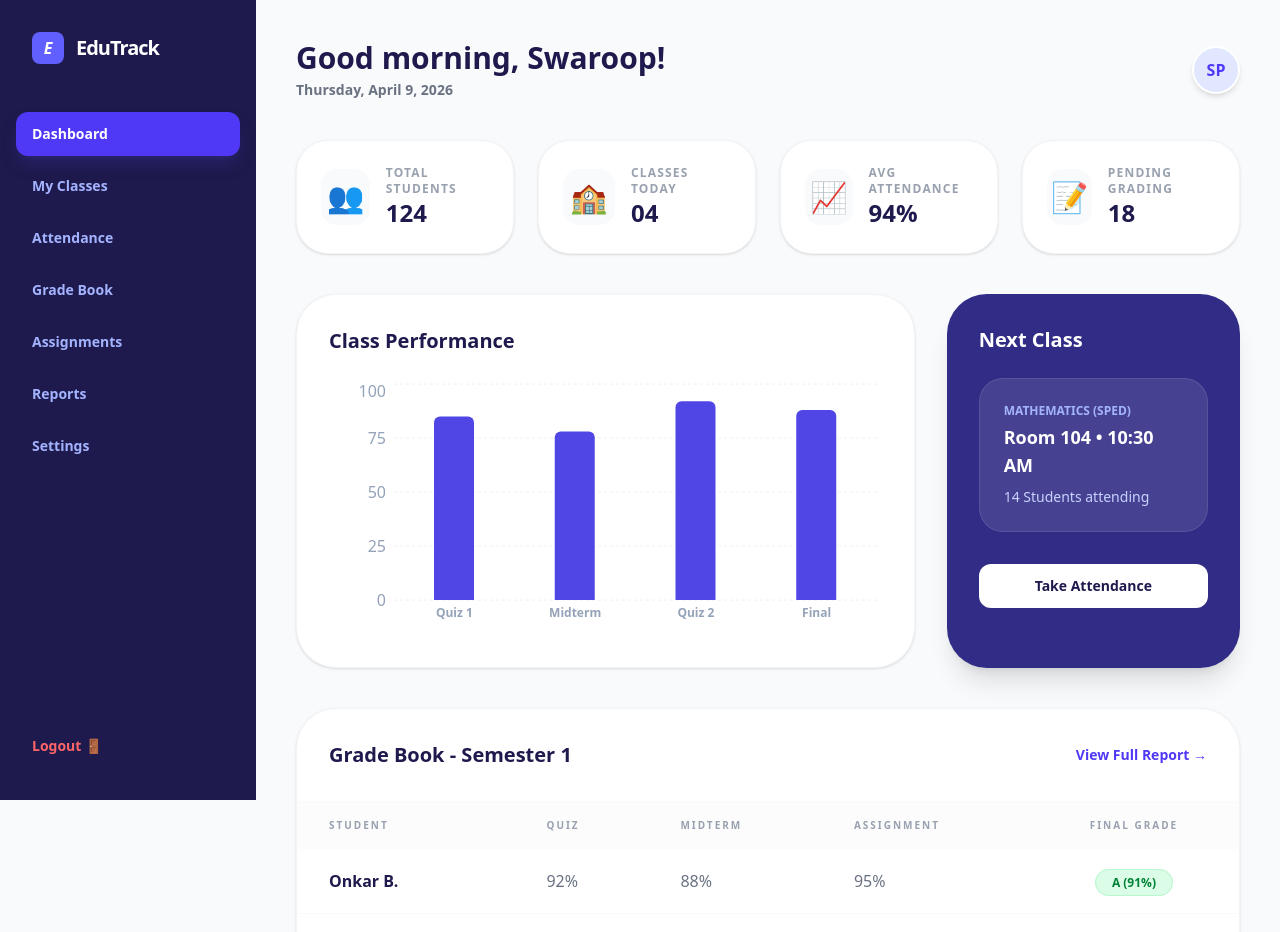
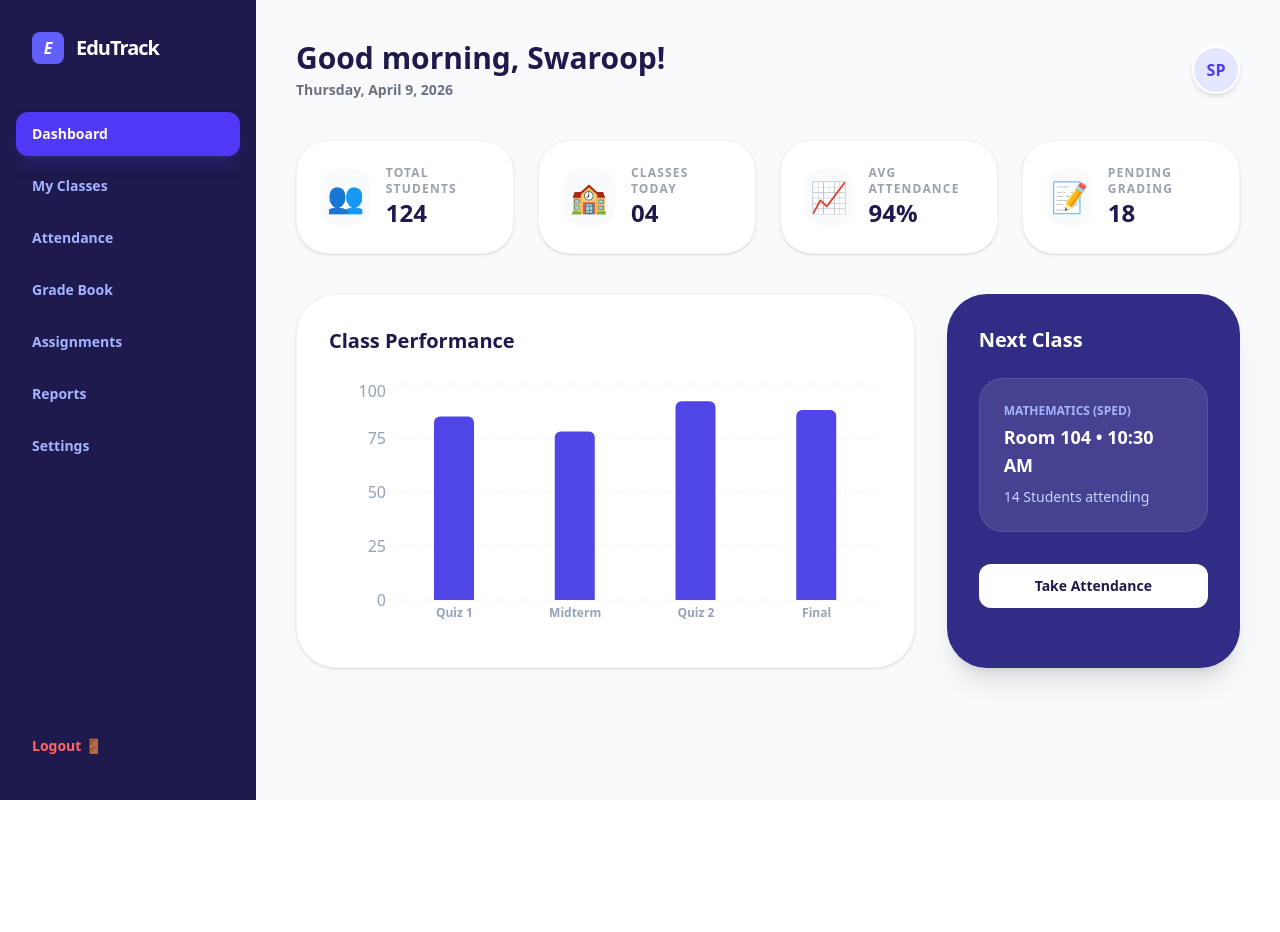
Before and after one commit to swaroopbokadekar/edutrack-v2, a React (Create React App) app in the folder edutrack-frontend/: page /teacher in a window 1280 px wide. Shown: the top 932 px of the page. After the commit the page ends 800 px from the top, so only its background shows below. Built offline with nearby package versions, Linux system fonts and the light colour scheme.

Commit message:
daily update

```diff
--- a/edutrack-frontend/src/index.css
+++ b/edutrack-frontend/src/index.css
@@ -782,6 +782,9 @@
   .p-12 {
     padding: calc(var(--spacing) * 12);
   }
+  .p-20 {
+    padding: calc(var(--spacing) * 20);
+  }
   .px-4 {
     padding-inline: calc(var(--spacing) * 4);
   }
@@ -931,6 +934,9 @@
   }
   .text-blue-700 {
     color: var(--color-blue-700);
+  }
+  .text-gray-300 {
+    color: var(--color-gray-300);
   }
   .text-gray-400 {
     color: var(--color-gray-400);
@@ -1121,6 +1127,13 @@
       }
     }
   }
+  .hover\:bg-green-200 {
+    &:hover {
+      @media (hover: hover) {
+        background-color: var(--color-green-200);
+      }
+    }
+  }
   .hover\:bg-indigo-50 {
     &:hover {
       @media (hover: hover) {
@@ -1132,6 +1145,13 @@
     &:hover {
       @media (hover: hover) {
         background-color: var(--color-indigo-700);
+      }
+    }
+  }
+  .hover\:bg-red-200 {
+    &:hover {
+      @media (hover: hover) {
+        background-color: var(--color-red-200);
       }
     }
   }
@@ -1159,6 +1179,13 @@
         @supports (color: color-mix(in lab, red, red)) {
           background-color: color-mix(in oklab, var(--color-white) 5%, transparent);
         }
+      }
+    }
+  }
+  .hover\:bg-yellow-200 {
+    &:hover {
+      @media (hover: hover) {
+        background-color: var(--color-yellow-200);
       }
     }
   }
--- a/edutrack-frontend/src/pages/TeacherDashboard.js
+++ b/edutrack-frontend/src/pages/TeacherDashboard.js
@@ -1,20 +1,17 @@
 import React, { useState } from 'react';
-import { useNavigate } from 'react-router-dom'; // Added for navigation
+import { useNavigate } from 'react-router-dom';
 import { BarChart, Bar, XAxis, YAxis, CartesianGrid, Tooltip, ResponsiveContainer } from 'recharts';
 
 const TeacherDashboard = () => {
   const [activeTab, setActiveTab] = useState('Dashboard');
-  const navigate = useNavigate(); // Hook for redirection
+  const navigate = useNavigate();
 
-  // Mock Data for Performance Chart
+  // Mock Data
   const chartData = [
-    { name: 'Quiz 1', avg: 85 },
-    { name: 'Midterm', avg: 78 },
-    { name: 'Quiz 2', avg: 92 },
-    { name: 'Final', avg: 88 },
+    { name: 'Quiz 1', avg: 85 }, { name: 'Midterm', avg: 78 },
+    { name: 'Quiz 2', avg: 92 }, { name: 'Final', avg: 88 },
   ];
 
-  // Mock Data for Grade Book
   const students = [
     { id: 1, name: 'Onkar B.', quiz: 92, midterm: 88, assignment: 95, total: 91, grade: 'A' },
     { id: 2, name: 'Jayesh S.', quiz: 82, midterm: 75, assignment: 80, total: 79, grade: 'C' },
@@ -22,7 +19,6 @@ const TeacherDashboard = () => {
     { id: 4, name: 'Swaroop P.', quiz: 85, midterm: 82, assignment: 88, total: 85, grade: 'B' },
   ];
 
-  // Grade Color Logic Helper
   const getGradeColor = (grade) => {
     switch (grade) {
       case 'A': return 'bg-green-100 text-green-700 border-green-200';
@@ -33,54 +29,10 @@ const TeacherDashboard = () => {
     }
   };
 
-  return (
-    <div className="flex min-h-screen bg-gray-50 font-sans">
+  // --- SUB-COMPONENTS FOR DIFFERENT TABS ---
 
-      {/* 1. FIXED SIDEBAR */}
-      <aside className="w-64 bg-indigo-950 text-white flex flex-col fixed h-full">
-        <div className="p-8 flex items-center gap-3">
-          <div className="w-8 h-8 bg-indigo-500 rounded-lg flex items-center justify-center">
-             <span className="font-black text-white italic">E</span>
-          </div>
-          <span className="text-xl font-black tracking-tighter">EduTrack</span>
-        </div>
-
-        <nav className="flex-1 px-4 space-y-2 mt-4 flex flex-col">
-          {['Dashboard', 'My Classes', 'Attendance', 'Grade Book', 'Assignments', 'Reports', 'Settings'].map((item) => (
-            <button
-              key={item}
-              onClick={() => setActiveTab(item)}
-              className={`w-full flex items-center px-4 py-3 rounded-xl text-sm font-bold transition-all ${
-                activeTab === item ? 'bg-indigo-600 text-white shadow-lg shadow-indigo-900/50' : 'text-indigo-300 hover:bg-white/5'
-              }`}
-            >
-              {item}
-            </button>
-          ))}
-
-          {/* LOGOUT BUTTON ADDED HERE */}
-          <button
-            onClick={() => navigate('/')}
-            className="w-full flex items-center px-4 py-3 rounded-xl text-sm font-bold text-red-400 hover:bg-red-500/10 transition-all mt-auto mb-8"
-          >
-            Logout 🚪
-          </button>
-        </nav>
-      </aside>
-
-      {/* 2. MAIN CONTENT AREA */}
-      <main className="flex-1 ml-64 p-10">
-
-        {/* Top Header */}
-        <header className="flex justify-between items-center mb-10 text-left">
-          <div>
-            <h1 className="text-3xl font-black text-indigo-950">Good morning, Swaroop!</h1>
-            <p className="text-gray-500 font-bold text-sm mt-1">{new Date().toLocaleDateString('en-US', { weekday: 'long', year: 'numeric', month: 'long', day: 'numeric' })}</p>
-          </div>
-          <div className="w-12 h-12 bg-indigo-100 rounded-full border-2 border-white shadow-md flex items-center justify-center font-bold text-indigo-600">SP</div>
-        </header>
-
-        {/* Stats Cards (grid-cols-4) */}
+  const DashboardHome = () => (
+    <>
       <div className="grid grid-cols-4 gap-6 mb-10">
         {[
           { label: 'Total Students', value: '124', icon: '👥' },
@@ -98,7 +50,6 @@ const TeacherDashboard = () => {
         ))}
       </div>
 
-        {/* Data Visualization & Class Cards */}
       <div className="grid grid-cols-3 gap-8 mb-10">
         <div className="col-span-2 bg-white p-8 rounded-[2.5rem] shadow-sm border border-gray-100">
           <h3 className="text-xl font-black mb-6 text-indigo-950 text-left">Class Performance</h3>
@@ -125,15 +76,43 @@ const TeacherDashboard = () => {
           <button className="w-full bg-white text-indigo-950 py-3 rounded-xl font-black text-sm mt-4 hover:bg-indigo-50 transition cursor-pointer">Take Attendance</button>
         </div>
       </div>
+    </>
+  );
 
-        {/* Grade Book Table Section */}
+  const AttendanceView = () => (
+    <div className="bg-white rounded-[2.5rem] shadow-sm border border-gray-100 overflow-hidden text-left p-8">
+      <h3 className="text-2xl font-black text-indigo-950 mb-6">Daily Attendance Marking</h3>
+      <table className="w-full text-left">
+        <thead className="bg-gray-50 text-gray-400 text-[10px] font-black uppercase tracking-widest">
+          <tr>
+            <th className="px-8 py-4">Student Name</th>
+            <th className="px-8 py-4 text-center">Action</th>
+          </tr>
+        </thead>
+        <tbody className="divide-y divide-gray-50">
+          {students.map((s) => (
+            <tr key={s.id}>
+              <td className="px-8 py-5 font-bold text-indigo-950">{s.name}</td>
+              <td className="px-8 py-5 flex justify-center gap-3">
+                <button className="px-4 py-1 bg-green-100 text-green-700 rounded-lg font-bold text-xs hover:bg-green-200">Present</button>
+                <button className="px-4 py-1 bg-red-100 text-red-700 rounded-lg font-bold text-xs hover:bg-red-200">Absent</button>
+                <button className="px-4 py-1 bg-yellow-100 text-yellow-700 rounded-lg font-bold text-xs hover:bg-yellow-200">Late</button>
+              </td>
+            </tr>
+          ))}
+        </tbody>
+      </table>
+    </div>
+  );
+
+  const GradeBookView = () => (
     <div className="bg-white rounded-[2.5rem] shadow-sm border border-gray-100 overflow-hidden">
-          <div className="p-8 border-b border-gray-50 flex justify-between items-center">
-            <h3 className="text-xl font-black text-indigo-950 text-left">Grade Book - Semester 1</h3>
+      <div className="p-8 border-b border-gray-50 flex justify-between items-center text-left">
+        <h3 className="text-xl font-black text-indigo-950">Grade Book - Semester 1</h3>
         <button className="text-indigo-600 font-bold text-sm cursor-pointer">View Full Report →</button>
       </div>
       <table className="w-full text-left">
-            <thead className="bg-gray-50/50 text-gray-400 text-[10px] font-black uppercase tracking-[0.2em]">
+        <thead className="bg-gray-50 text-gray-400 text-[10px] font-black uppercase tracking-widest">
           <tr>
             <th className="px-8 py-4">Student</th>
             <th className="px-8 py-4">Quiz</th>
@@ -143,15 +122,15 @@ const TeacherDashboard = () => {
           </tr>
         </thead>
         <tbody className="divide-y divide-gray-50">
-              {students.map((student) => (
-                <tr key={student.id} className="hover:bg-gray-50/50 transition">
-                  <td className="px-8 py-5 font-bold text-indigo-950">{student.name}</td>
-                  <td className="px-8 py-5 text-gray-500 font-medium">{student.quiz}%</td>
-                  <td className="px-8 py-5 text-gray-500 font-medium">{student.midterm}%</td>
-                  <td className="px-8 py-5 text-gray-500 font-medium">{student.assignment}%</td>
+          {students.map((s) => (
+            <tr key={s.id} className="hover:bg-gray-50/50 transition">
+              <td className="px-8 py-5 font-bold text-indigo-950">{s.name}</td>
+              <td className="px-8 py-5 text-gray-500 font-medium">{s.quiz}%</td>
+              <td className="px-8 py-5 text-gray-500 font-medium">{s.midterm}%</td>
+              <td className="px-8 py-5 text-gray-500 font-medium">{s.assignment}%</td>
               <td className="px-8 py-5 text-center">
-                    <span className={`px-4 py-1 rounded-full text-xs font-black border ${getGradeColor(student.grade)}`}>
-                      {student.grade} ({student.total}%)
+                <span className={`px-4 py-1 rounded-full text-xs font-black border ${getGradeColor(s.grade)}`}>
+                  {s.grade} ({s.total}%)
                 </span>
               </td>
             </tr>
@@ -159,7 +138,57 @@ const TeacherDashboard = () => {
         </tbody>
       </table>
     </div>
+  );
 
+  return (
+    <div className="flex min-h-screen bg-gray-50 font-sans">
+      <aside className="w-64 bg-indigo-950 text-white flex flex-col fixed h-full">
+        <div className="p-8 flex items-center gap-3 cursor-pointer" onClick={() => setActiveTab('Dashboard')}>
+          <div className="w-8 h-8 bg-indigo-500 rounded-lg flex items-center justify-center font-black italic">E</div>
+          <span className="text-xl font-black tracking-tighter">EduTrack</span>
+        </div>
+
+        <nav className="flex-1 px-4 space-y-2 mt-4 flex flex-col">
+          {['Dashboard', 'My Classes', 'Attendance', 'Grade Book', 'Assignments', 'Reports', 'Settings'].map((item) => (
+            <button
+              key={item}
+              onClick={() => setActiveTab(item)}
+              className={`w-full flex items-center px-4 py-3 rounded-xl text-sm font-bold transition-all ${
+                activeTab === item ? 'bg-indigo-600 text-white shadow-lg shadow-indigo-900/50' : 'text-indigo-300 hover:bg-white/5'
+              }`}
+            >
+              {item}
+            </button>
+          ))}
+          <button onClick={() => navigate('/')} className="w-full flex items-center px-4 py-3 rounded-xl text-sm font-bold text-red-400 hover:bg-red-500/10 transition-all mt-auto mb-8">
+            Logout 🚪
+          </button>
+        </nav>
+      </aside>
+
+      <main className="flex-1 ml-64 p-10">
+        <header className="flex justify-between items-center mb-10 text-left">
+          <div>
+            <h1 className="text-3xl font-black text-indigo-950">Good morning, Swaroop!</h1>
+            <p className="text-gray-500 font-bold text-sm mt-1">
+              {new Date().toLocaleDateString('en-US', { weekday: 'long', year: 'numeric', month: 'long', day: 'numeric' })}
+            </p>
+          </div>
+          <div className="w-12 h-12 bg-indigo-100 rounded-full border-2 border-white shadow-md flex items-center justify-center font-bold text-indigo-600">SP</div>
+        </header>
+
+        {/* --- DYNAMIC CONTENT RENDERING --- */}
+        {activeTab === 'Dashboard' && <DashboardHome />}
+        {activeTab === 'Attendance' && <AttendanceView />}
+        {activeTab === 'Grade Book' && <GradeBookView />}
+
+        {/* Placeholder for other tabs */}
+        {!['Dashboard', 'Attendance', 'Grade Book'].includes(activeTab) && (
+          <div className="bg-white p-20 rounded-[3rem] text-center border border-dashed border-gray-200">
+            <h2 className="text-2xl font-black text-gray-300 uppercase tracking-widest">{activeTab} Coming Soon</h2>
+            <p className="text-gray-400 mt-2">We are currently linking this module to the MySQL database.</p>
+          </div>
+        )}
       </main>
     </div>
   );
```
Lines whose indentation alone changed are shown as unchanged.
